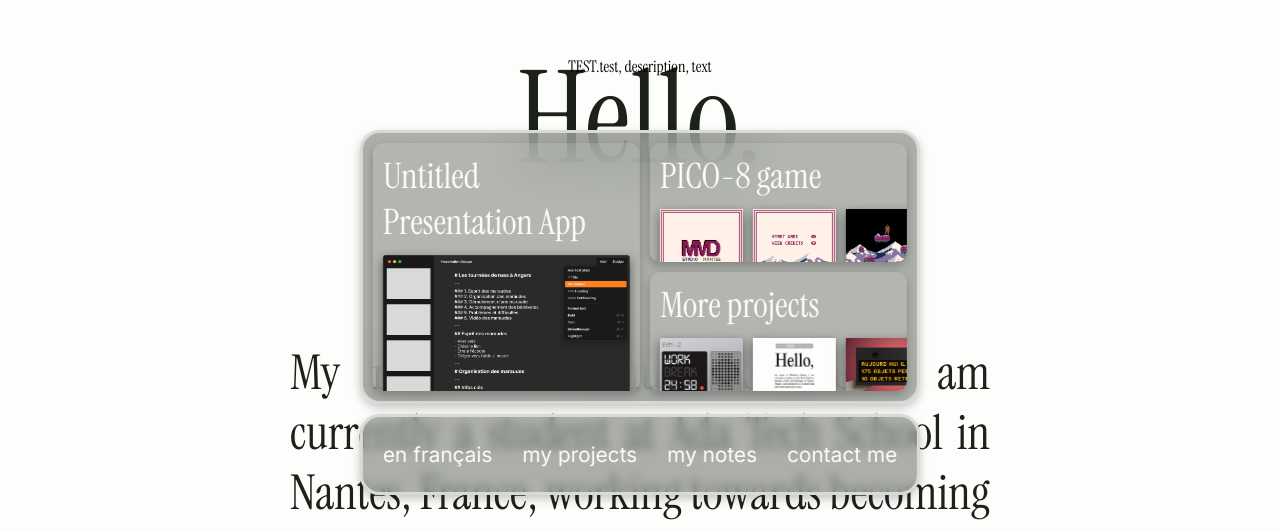
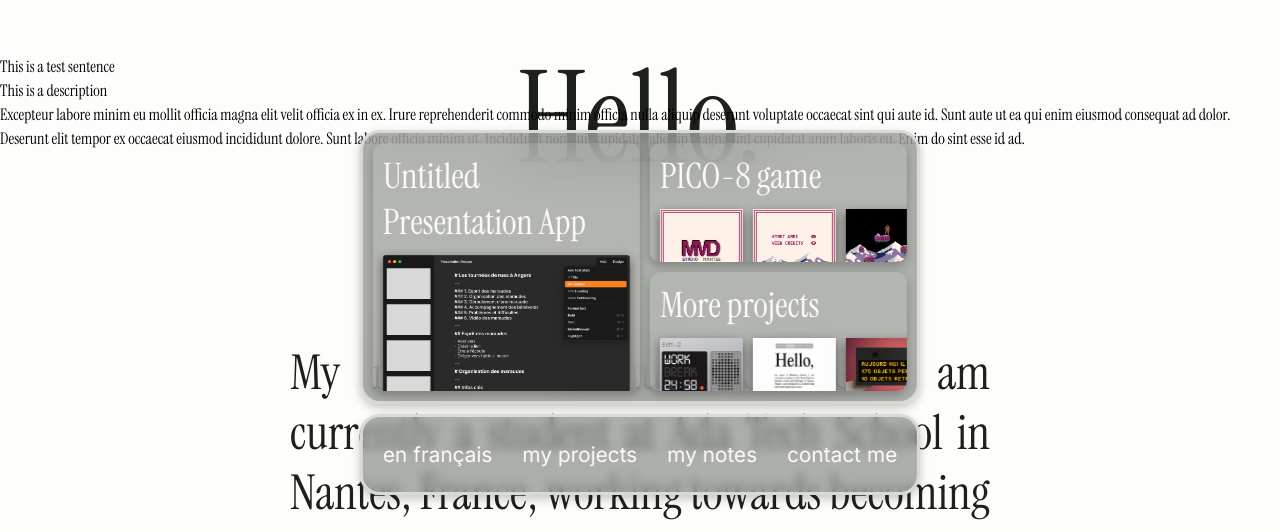
Before and after one commit to lemathurin/portfolio, a Next.js app: page /en in a window 1280 px wide. Shown: the part 265-796 px from the top of the page. Built offline with nearby package versions, Linux system fonts and the light colour scheme.

Commit message:
Previous commit was wrong. Now it works

```diff
--- a/src/app/[locale]/page.js
+++ b/src/app/[locale]/page.js
@@ -8,8 +8,7 @@ export default function Home() {
   return (
     <div className="w-screen bg-lightMode-background flex-col justify-start items-center py-80 gap-40 inline-flex">
       <NavBar />
-      {/* <Test test={n("test")} description={n("description")} text={n("text")} /> */}
-      <Test test={n("test, description, text")} />
+      <Test test={n("test")} description={n("description")} text={n("text")} />
 
       <h1 className="font-instrument text-lightMode-text text-9xl">
         {t("greeting")}
```
